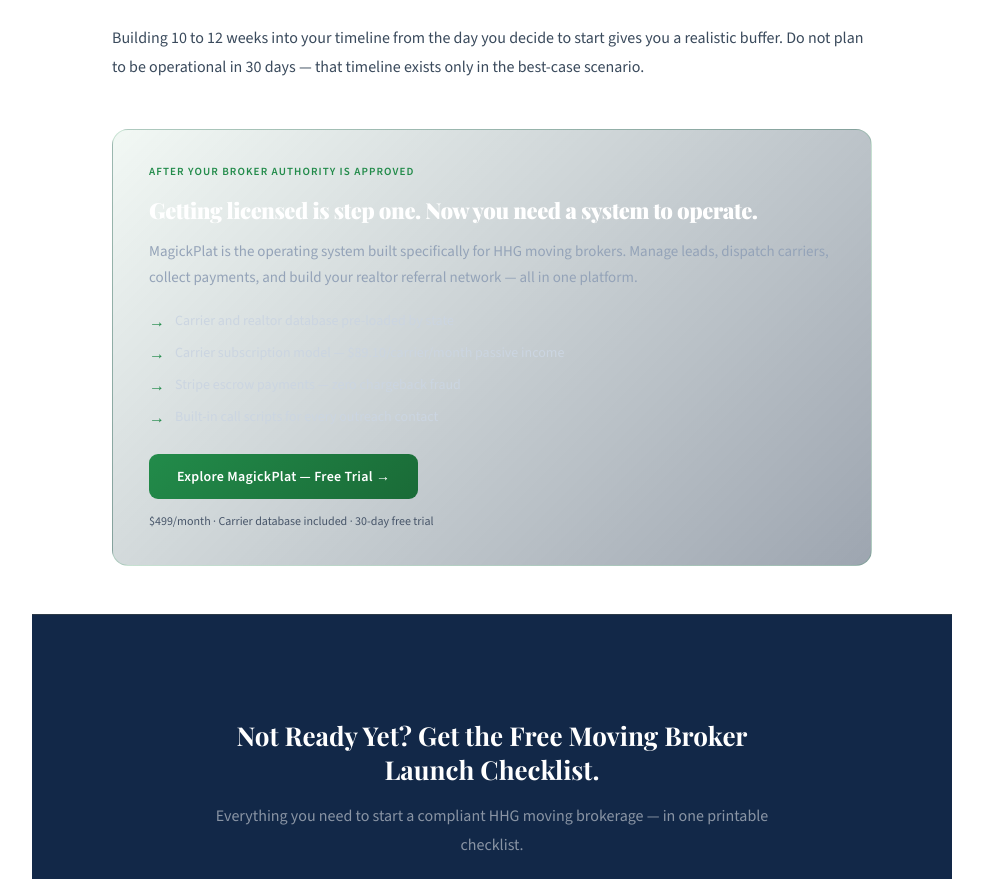
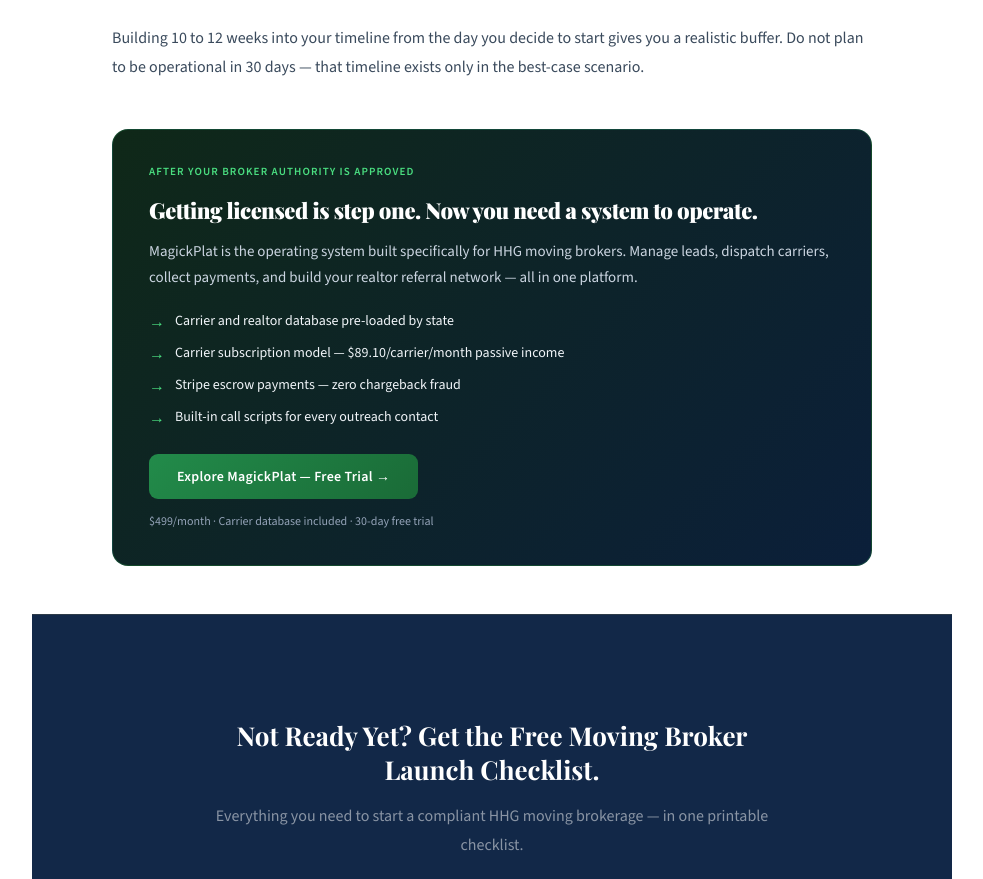
Before and after one commit to deltamoversusa-star/brokerfilings, a Next.js app: page /blog/how-long-does-fmcsa-approval-take in a window 1280 px wide. Shown: the part 3625-4504 px from the top of the page, without its empty margins (148-1131 px from the left). Built offline with nearby package versions, Linux system fonts and the light colour scheme.

Commit message:
feat: add update Brokerfilings Magickplat Bridge

```diff
--- a/src/components/MagickPlatBridge.tsx
+++ b/src/components/MagickPlatBridge.tsx
@@ -3,17 +3,17 @@
     <div style={{
       margin: '48px 0',
       padding: '32px 36px',
-      background: 'linear-gradient(135deg, rgba(34,139,74,0.06) 0%, rgba(11,31,58,0.4) 100%)',
-      border: '1px solid rgba(34,139,74,0.2)',
+      background: 'linear-gradient(135deg, #0F2818 0%, #0B1F3A 100%)',
+      border: '1px solid rgba(34,139,74,0.35)',
       borderRadius: '16px',
     }}>
-      <p style={{ fontSize: '11px', fontWeight: 700, color: '#228B4A', letterSpacing: '0.1em', textTransform: 'uppercase', margin: '0 0 12px' }}>
+      <p style={{ fontSize: '11px', fontWeight: 700, color: '#4ADE80', letterSpacing: '0.1em', textTransform: 'uppercase', margin: '0 0 12px' }}>
         After Your Broker Authority Is Approved
       </p>
-      <h3 style={{ fontSize: '22px', fontWeight: 800, color: '#fff', margin: '0 0 12px', letterSpacing: '-0.02em' }}>
+      <h3 style={{ fontSize: '22px', fontWeight: 800, color: '#FFFFFF', margin: '0 0 12px', letterSpacing: '-0.02em' }}>
         Getting licensed is step one. Now you need a system to operate.
       </h3>
-      <p style={{ fontSize: '15px', color: '#94A3B8', lineHeight: 1.7, margin: '0 0 20px' }}>
+      <p style={{ fontSize: '15px', color: '#CBD5E1', lineHeight: 1.7, margin: '0 0 20px' }}>
         MagickPlat is the operating system built specifically for HHG moving brokers.
         Manage leads, dispatch carriers, collect payments, and build your realtor
         referral network — all in one platform.
@@ -26,8 +26,8 @@
           'Built-in call scripts for every outreach contact',
         ].map(item => (
           <div key={item} style={{ display: 'flex', alignItems: 'flex-start', gap: '10px' }}>
-            <span style={{ color: '#228B4A', fontWeight: 700, flexShrink: 0 }}>→</span>
-            <span style={{ fontSize: '14px', color: '#CBD5E1' }}>{item}</span>
+            <span style={{ color: '#4ADE80', fontWeight: 700, flexShrink: 0 }}>→</span>
+            <span style={{ fontSize: '14px', color: '#F1F5F9' }}>{item}</span>
           </div>
         ))}
       </div>
@@ -49,7 +49,7 @@
       >
         Explore MagickPlat — Free Trial →
       </a>
-      <p style={{ fontSize: '12px', color: '#475569', margin: '12px 0 0' }}>
+      <p style={{ fontSize: '12px', color: '#94A3B8', margin: '12px 0 0' }}>
         $499/month · Carrier database included · 30-day free trial
       </p>
     </div>
```
